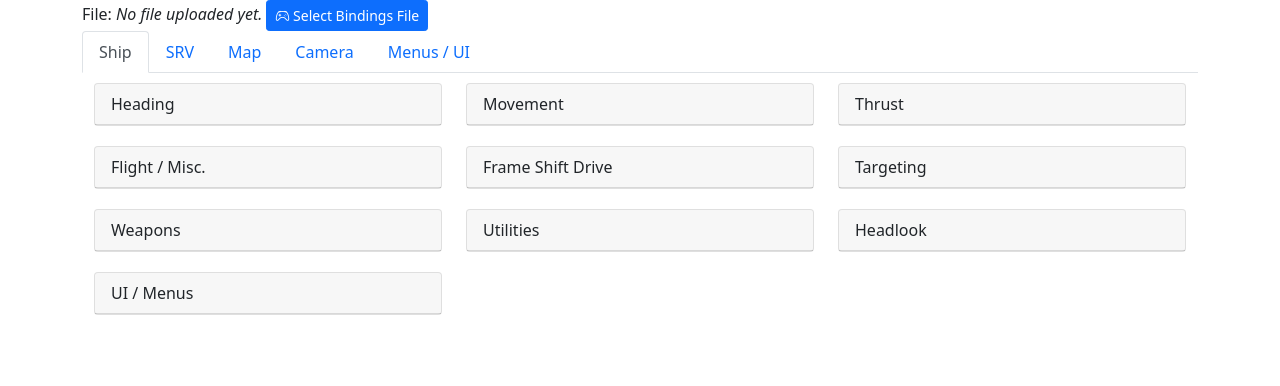
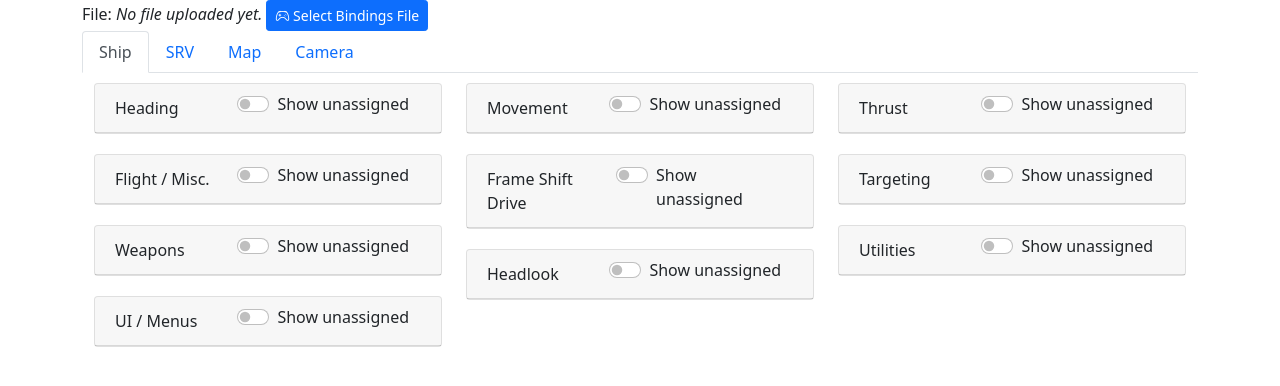
Before and after one commit to bicarbon8/e-d-controls, an Angular app: page / in a window 1280 px wide. Shown: the top 386 px of the page. Built offline with nearby package versions, Linux system fonts and the light colour scheme.

Commit message:
adding ability to display unassigned controls as the footer data for each card

```diff
--- a/src/app/tabs/base-tab.component.ts
+++ b/src/app/tabs/base-tab.component.ts
@@ -44,14 +44,16 @@
     getCardData(name: string, keyValPairs: Map<string, string>): CardData {
       let keys: string[];
       let controls: CardDataControls[] = [];
+      let unassigned: CardDataControls[] = [];
 
-      keyValPairs.forEach((val: string, key: string) => {
-        keys = this.getKeysFor(val);
-        if (keys?.length > 0) { controls.push({command: key, keys: keys}); }
+      keyValPairs.forEach((locator: string, command: string) => {
+        keys = this.getKeysFor(locator);
+        if (keys?.length > 0) { controls.push({command: command, keys: keys}); }
+        else { unassigned.push({command: command}) }
         keys = null;
       });
 
-      return {name: name, controls: controls};
+      return {name: name, controls: controls, unassigned: unassigned};
     }
 
     ngOnInit(): void {
--- a/src/app/tabs/tab-card/card-data-controls.ts
+++ b/src/app/tabs/tab-card/card-data-controls.ts
@@ -1,4 +1,4 @@
 export interface CardDataControls {
     command: string;
-    keys: string[];
+    keys?: string[];
 }
--- a/src/app/tabs/tab-card/card-data.ts
+++ b/src/app/tabs/tab-card/card-data.ts
@@ -2,5 +2,6 @@
 
 export interface CardData {
     name: string;
-    controls: CardDataControls[]
+    controls: CardDataControls[];
+    unassigned: CardDataControls[];
 }
--- a/src/app/tabs/tab-card/tab-card.component.html
+++ b/src/app/tabs/tab-card/tab-card.component.html
@@ -1,9 +1,27 @@
 <div class="card">
-    <div class="card-header fs-6">{{data.name}}</div>
+    <div class="card-header fs-6">
+        <div class="d-flex">
+            <div class="p-1 flex-grow-1">
+                {{data.name}}
+            </div>
+            <div>
+                <div class="form-check form-switch form-check-inline">
+                    <input class="form-check-input" type="checkbox" id="flexSwitchCheckDefault" (change)="showUnassigned=!showUnassigned">
+                    <label class="form-check-label fw-light" for="flexSwitchCheckDefault">Show unassigned</label>
+                </div>
+            </div>
+        </div>
+    </div>
     <div class="d-flex" *ngFor="let c of data.controls">
         <div class="bg-light p-1 fs-7">{{c.command}}: </div>
         <div class="border border-light p-1 flex-fill">
             <i *ngFor="let k of c.keys" class="key-sprite {{k}}"> &nbsp; </i>
         </div>
     </div>
+    <div class="card-footer {{(showUnassigned) ? '' : 'd-none'}}">
+        <div class="d-flex" *ngFor="let c of data.unassigned">
+            <div class="p-1 fs-7">{{c.command}}: </div>
+            <div class="p-1 fw-light flex-fill"> unassigned </div>
+        </div>
+    </div>
 </div>
--- a/src/app/tabs/tab-card/tab-card.component.ts
+++ b/src/app/tabs/tab-card/tab-card.component.ts
@@ -8,4 +8,6 @@
 })
 export class TabCardComponent {
   @Input() data: CardData;
+
+  showUnassigned: boolean = false;
 }
--- a/src/app/tabs/tabs.component.html
+++ b/src/app/tabs/tabs.component.html
@@ -12,15 +12,11 @@
       <li class="nav-item" role="presentation">
         <button (click)="refreshLayout()" class="nav-link" id="camera-tab" data-bs-toggle="tab" data-bs-target="#camera" type="button" role="tab" aria-controls="camera" aria-selected="false"> Camera</button>
       </li>
-      <li class="nav-item" role="presentation">
-        <button (click)="refreshLayout()" class="nav-link" id="menus-tab" data-bs-toggle="tab" data-bs-target="#menus" type="button" role="tab" aria-controls="menus" aria-selected="false">Menus / UI</button>
-      </li>
     </ul>
     <div class="tab-content" id="myTabContent">
       <div class="tab-pane fade show active" id="ship" role="tabpanel" aria-labelledby="ship-tab"><app-ship-tab></app-ship-tab></div>
       <div class="tab-pane fade" id="srv" role="tabpanel" aria-labelledby="srv-tab"><app-srv-tab></app-srv-tab></div>
       <div class="tab-pane fade" id="map" role="tabpanel" aria-labelledby="map-tab"><app-map-tab></app-map-tab></div>
       <div class="tab-pane fade" id="camera" role="tabpanel" aria-labelledby="camera-tab">...</div>
-      <div class="tab-pane fade" id="menus" role="tabpanel" aria-labelledby="menus-tab">...</div>
     </div>
 </div>
```
